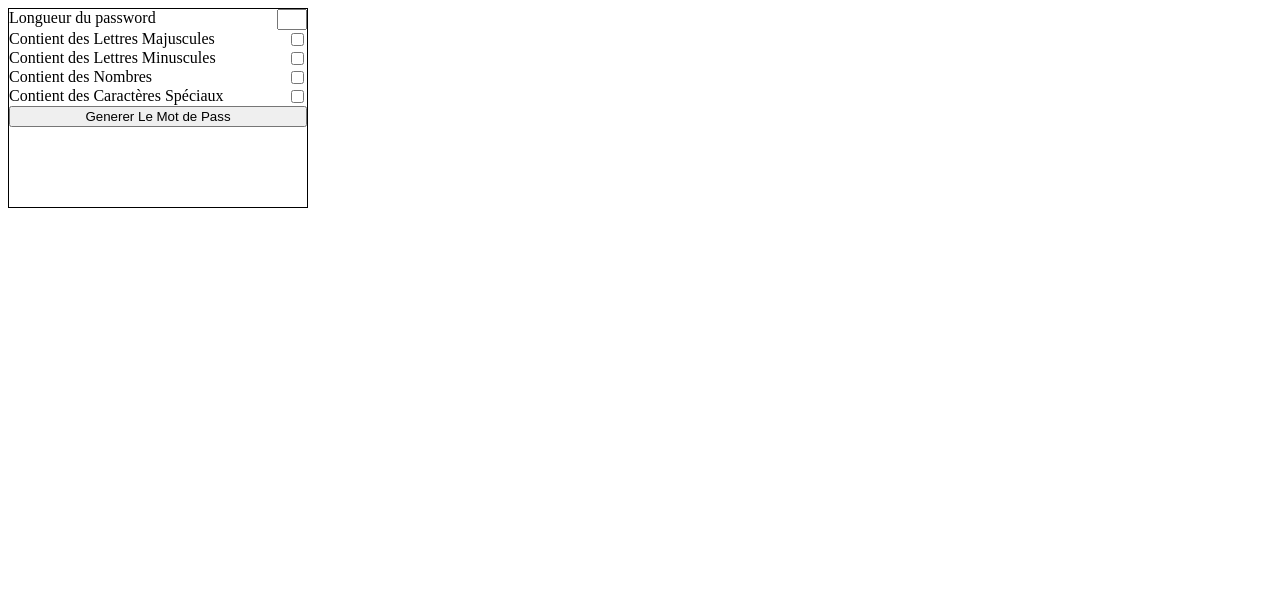
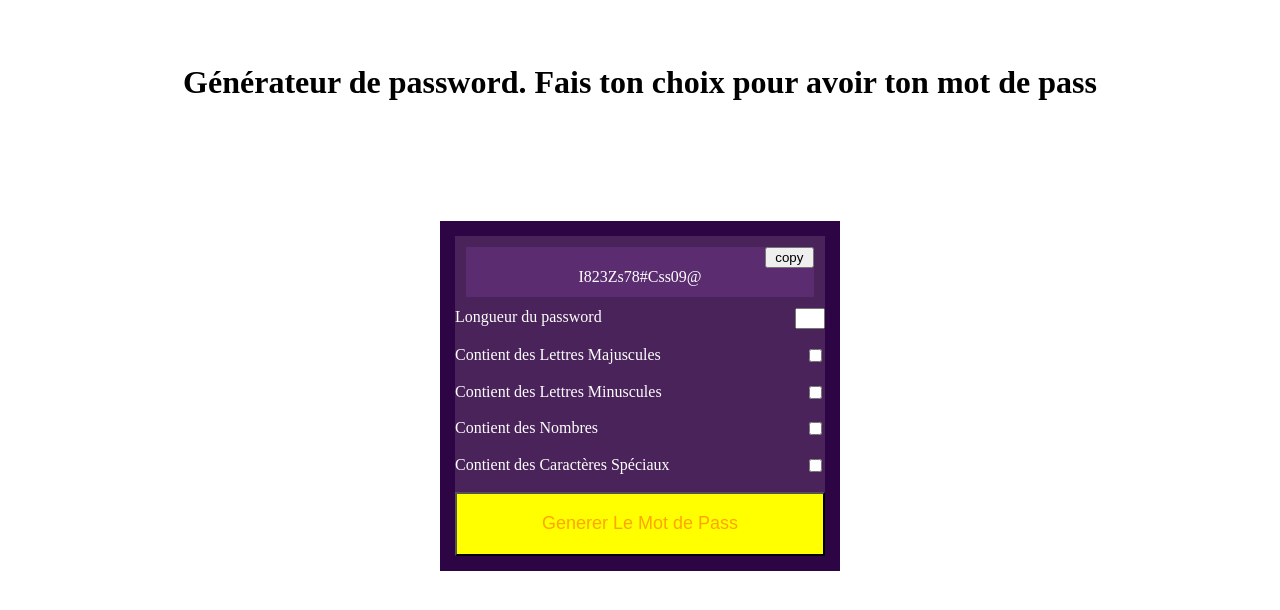
Before and after one commit to khadimniass/TP1-JS-SA, a plain HTML site: page TP3/index.html in a window 1280 px wide. Drawn offline with Linux system fonts and the light colour scheme.

Commit message:
design de tous les exercices ainsi que la page d'accueil

```diff
--- /dev/null
+++ b/TP2/style.css
@@ -0,0 +1,37 @@
+body{
+    overflow-y: hidden;
+}
+.container{
+    display: flex;
+    height: 95vh;
+    width: 100%;
+    border: 3px solid #EAEDED;
+    justify-content: space-between;
+}
+.gauche{
+    width: 35%;
+    display: flex;
+    align-items: center;
+    justify-content: center;
+}
+.btn{
+    width: 30%;
+    background-color: #EAEDED;
+    display: flex;
+    flex-direction: column;
+    align-items: center;
+    justify-content: center;
+}
+.btn button{
+    width: 50px;
+    margin: 1%;
+}
+.droite{
+    width: 35%;
+    display: flex;
+    align-items: center;
+    justify-content: center;
+}
+.paragraph{
+
+}
--- a/TP3/css/style.css
+++ b/TP3/css/style.css
@@ -4,21 +4,78 @@
 }
 .container{
     display: flex;
-    width: 300px;
-    border: 1px solid black;
-    height: 200px;
+    flex-direction: column;
+    width: 400px;
+    background-color:  #4A235A;
+    border: 15px solid #2e0544;
+    margin: 15vh auto;
+    height: 350px;
 }
+
 .container div{
 display: flex;
 justify-content: space-between;
 }
+
 form{
+    color: #fff;
     width: 100%;
     height: 100%;
+    flex: 5;
+    display: flex;
+    flex-direction: column;
+    justify-content: space-between;
 }
 .nombre{ /*input number*/
     width: 30px;
 }
 .btn{
     width: 100%;
+    cursor: pointer;
+    height: 8vh;
+    background-color: yellow;
+    color: orange;
+    font-size: large;
 }
+.header{
+    height: 100px;
+    background-color: #5B2C6F;
+    display: flex;
+    flex-direction: column;
+    margin: 3%;
+    flex: 1;
+}
+
+.cp{
+    justify-content: end;
+    position: relative;
+    flex: 1;
+}
+.cp div{
+    flex: 9;
+}
+.copy{
+    cursor: pointer;
+    flex: 1;
+}
+
+.pwd{
+    flex: 1;
+    display: flex;
+}
+.pwd-1{
+    flex: 1;
+}
+.pwd-2{
+    flex: 1;
+    color: #fff;
+}
+.pwd-3{
+    flex: 1;
+}
+.end-header{
+    flex: 1;
+}
+h1{
+    margin: 8vh;
+}
--- a/TP3/index.html
+++ b/TP3/index.html
@@ -1,5 +1,5 @@
 <!DOCTYPE html>
-<html lang="en">
+<html lang="fr">
 
 <head>
     <meta charset="UTF-8">
@@ -10,8 +10,21 @@
 </head>
 
 <body>
+    <h1>Générateur de password. Fais ton choix pour avoir ton mot de pass</h1>
     <div class="container">
-        <form action="#" method="post">
+        <div class="header">
+            <div class="cp">
+                <div></div>
+                <button class="copy">copy</button> <!--un message prouvant le copy est fait-->
+            </div>
+            <div class="pwd">
+                <div class="pwd-1"></div>
+                <div class="pwd-2">I823Zs78#Css09@</div>
+                <div class="pwd-3"></div>
+            </div>
+            <div class="end-header"></div>
+        </div>
+        <form method="post">
             <div class="form-control">
                 <label for="nombre">Longueur du password</label>
                 <input class="nombre" id="nombre" type="text" name="nombre">
--- /dev/null
+++ b/TP4/style.css
@@ -0,0 +1,59 @@
+.container{
+    width: 60%;
+    height: 50vh;
+    border: 5px solid gray;
+    display: flex;
+    flex-direction: column;
+    margin: auto;
+    margin-top: 10vh;
+}
+.containt-score{
+    width: 75%;
+    height: 15vh;
+    border: 10px solid gray;
+    display: flex;
+    flex-direction: column;
+    margin: auto;
+    margin-top: 2vh;
+}
+h2{
+    text-align: center;
+}
+#ReJouer{
+    height: 8vh;
+    background-color: #8E44AD ;
+    color: white;
+    border-top-right-radius: 10px;
+    border-top-left-radius: 10px;
+    cursor: pointer;
+    width: 100%;
+}
+h1{
+    flex: 1;
+    text-align: center;
+    margin-bottom: 1%;
+}
+form{
+    flex: 8;
+    width: 100%;
+    display: flex;
+    flex-direction: column;
+    justify-content: space-between;
+}
+.parent-item{
+    width: 90%;
+    margin: auto;
+}
+.Suivant{
+    height: 8vh;
+    background-color: #8E44AD ;
+    color: white;
+    border-top-right-radius: 10px;
+    border-top-left-radius: 10px;
+    cursor: pointer;
+}
+.item-form{
+    display: flex;
+    width: 100%;
+    justify-content: space-between;
+}
--- /dev/null
+++ b/style.css
@@ -0,0 +1,20 @@
+*{
+    text-decoration: none;
+    text-align: center;
+}
+.container{
+    display: flex;
+    flex-direction: column;
+    margin-top: 30vh;
+}
+.container div{
+    background-color: #D5D8DC;
+    height: 10vh;
+    width: 50%;
+    margin:auto;
+    border: 1px solid #333;
+    border-radius: 10px;
+    display: flex;
+    align-items: center;
+    justify-content: center;
+}
```
Also changed, not shown: TP1/index.html (+0 -2 lines), TP2/index.html (+19 -1 lines), TP4/index.html (added, +47 -0 lines), index.html (added, +18 -0 lines), 2 other files.
